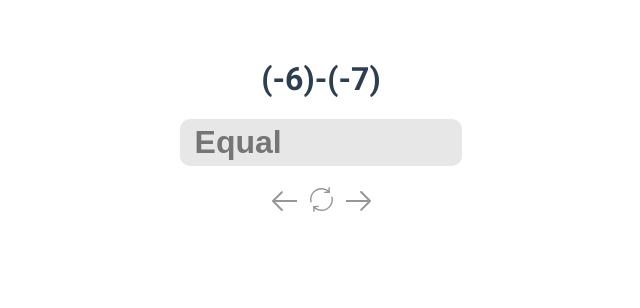
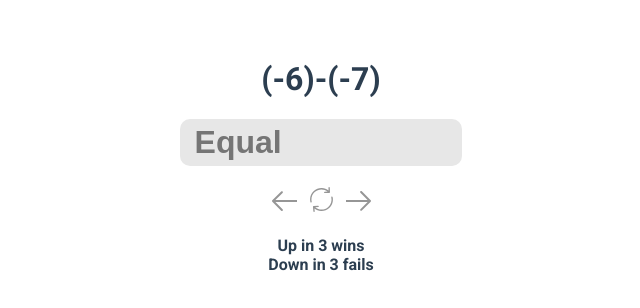
Before and after one commit to owengombas/Mental, a Vue app: page / in a window 1280 px wide. Shown: the top 308 px of the page, without its empty margins (319-959 px from the left). Built offline with nearby package versions, Linux system fonts and the light colour scheme.

Commit message:
States watcher

```diff
--- a/src/components/Mental.vue
+++ b/src/components/Mental.vue
@@ -14,7 +14,7 @@
         </svg>
       </button>
 
-      <button id="refresh" @click="updateMental">
+      <button id="refresh" @click="updateMental()">
         <svg version="1.1" id="Capa_1" xmlns="http://www.w3.org/2000/svg" xmlns:xlink="http://www.w3.org/1999/xlink" x="0px" y="0px"
             viewBox="0 0 489.711 489.711" style="enable-background:new 0 0 489.711 489.711;" xml:space="preserve">
           <g>
@@ -42,6 +42,14 @@
         </svg>
       </button>
     </div>
+    <div id="states">
+      <div id="wins">
+        Up in {{maxWins - wins}} wins
+      </div>
+      <div id="fails">
+        Down in {{maxFails - fails}} fails
+      </div>
+    </div>
   </div>
 </template>
 
@@ -55,8 +63,11 @@ export default {
       answer: null,
       numbers: 2,
       fails: 0,
+      maxFails: 3,
+      maxWins: 3,
       wins: 0,
-      update: true
+      update: true,
+      timer: 0
     }
   },
   methods: {
@@ -64,7 +75,7 @@ export default {
       if (this.answer === this.mental.result) {
         this.fails = 0
         this.wins++
-        if (this.wins >= 2) {
+        if (this.wins >= this.maxWins) {
           this.wins = 0
           this.setLevel(1)
         } else {
@@ -73,7 +84,7 @@ export default {
       } else {
         this.wins = 0
         this.fails++
-        if (this.fails >= 3) {
+        if (this.fails >= this.maxFails) {
           this.fails = 0
           if (this.numbers > 2) {
             this.setLevel(-1)
@@ -88,10 +99,15 @@ export default {
       this.update = !this.update
     },
     setLevel (value) {
+      this.resetStates()
       let newValue = this.numbers + value
       if (newValue >= 2 && newValue < 10) {
         this.numbers = newValue
       }
+    },
+    resetStates () {
+      this.fails = 0
+      this.wins = 0
     }
   },
   computed: {
--- a/src/style/mental.scss
+++ b/src/style/mental.scss
@@ -12,3 +12,8 @@
         fill: rgb(150, 150, 150)
     }
 }
+
+#states {
+    margin-top: 20px;
+    font-weight: bold;
+}
```
